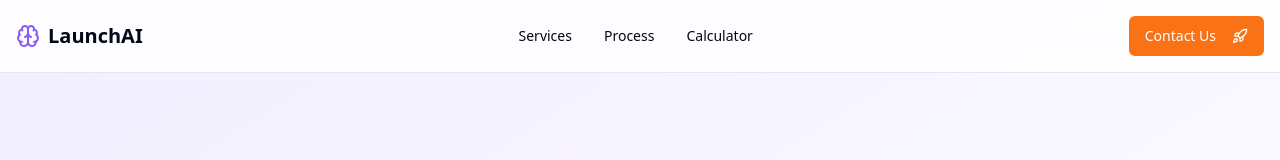
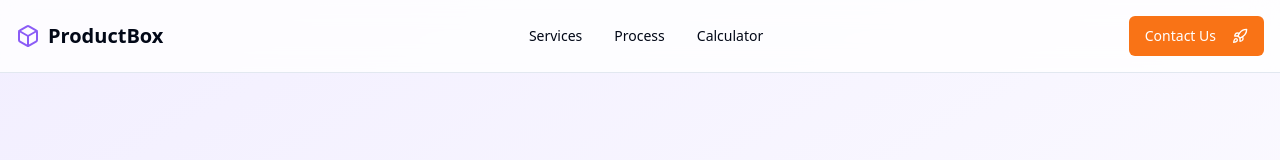
Before and after one commit to olliejr1/ai-launchpad-helper, a React (Vite) app: page / in a window 1280 px wide. Shown: the top 160 px of the page. Built offline with nearby package versions, Linux system fonts and the light colour scheme.

Commit message:
Rename company to ProductBox
Updated the project to reflect the new company name "ProductBox". All relevant references have been modified accordingly.
[skip gpt_engineer]

```diff
--- a/index.html
+++ b/index.html
@@ -3,7 +3,7 @@
   <head>
     <meta charset="UTF-8" />
     <meta name="viewport" content="width=device-width, initial-scale=1.0" />
-    <title>ai-launchpad-helper</title>
+    <title>ProductBox</title>
     <meta name="description" content="Lovable Generated Project" />
     <meta name="author" content="Lovable" />
     <meta property="og:image" content="/og-image.png" />
--- a/src/components/Header.tsx
+++ b/src/components/Header.tsx
@@ -1,13 +1,13 @@
 import { Button } from "@/components/ui/button";
-import { Brain, Rocket } from "lucide-react";
+import { Box, Rocket } from "lucide-react";
 
 export const Header = () => {
   return (
     <header className="fixed top-0 w-full bg-white/80 backdrop-blur-md z-50 border-b">
       <div className="container mx-auto px-4 py-4 flex items-center justify-between">
         <div className="flex items-center gap-2">
-          <Brain className="w-6 h-6 text-primary" />
-          <span className="font-bold text-xl">LaunchAI</span>
+          <Box className="w-6 h-6 text-primary" />
+          <span className="font-bold text-xl">ProductBox</span>
         </div>
         <nav className="hidden md:flex items-center gap-8">
           <a href="#services" className="text-sm hover:text-primary transition-colors">Services</a>
```
